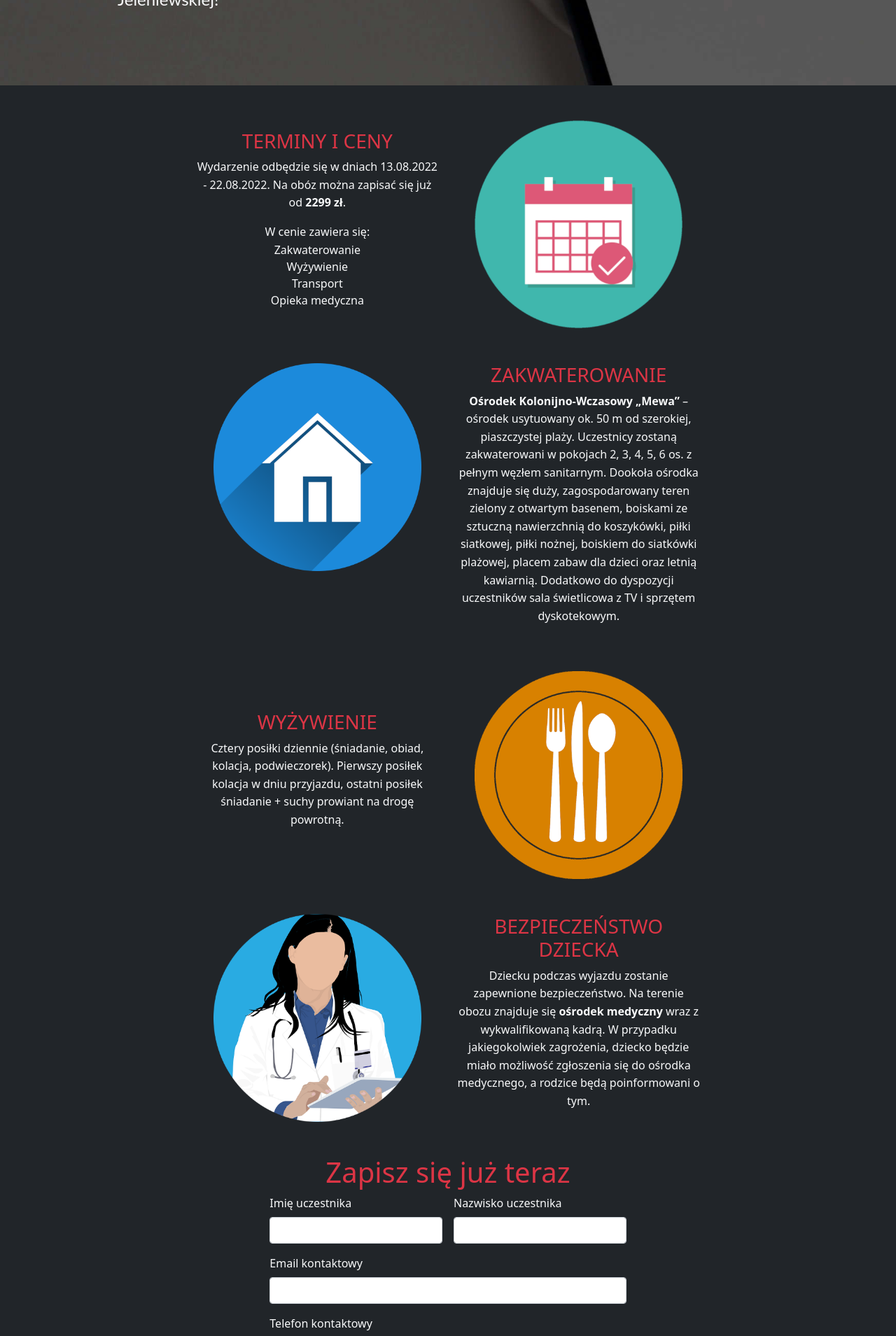
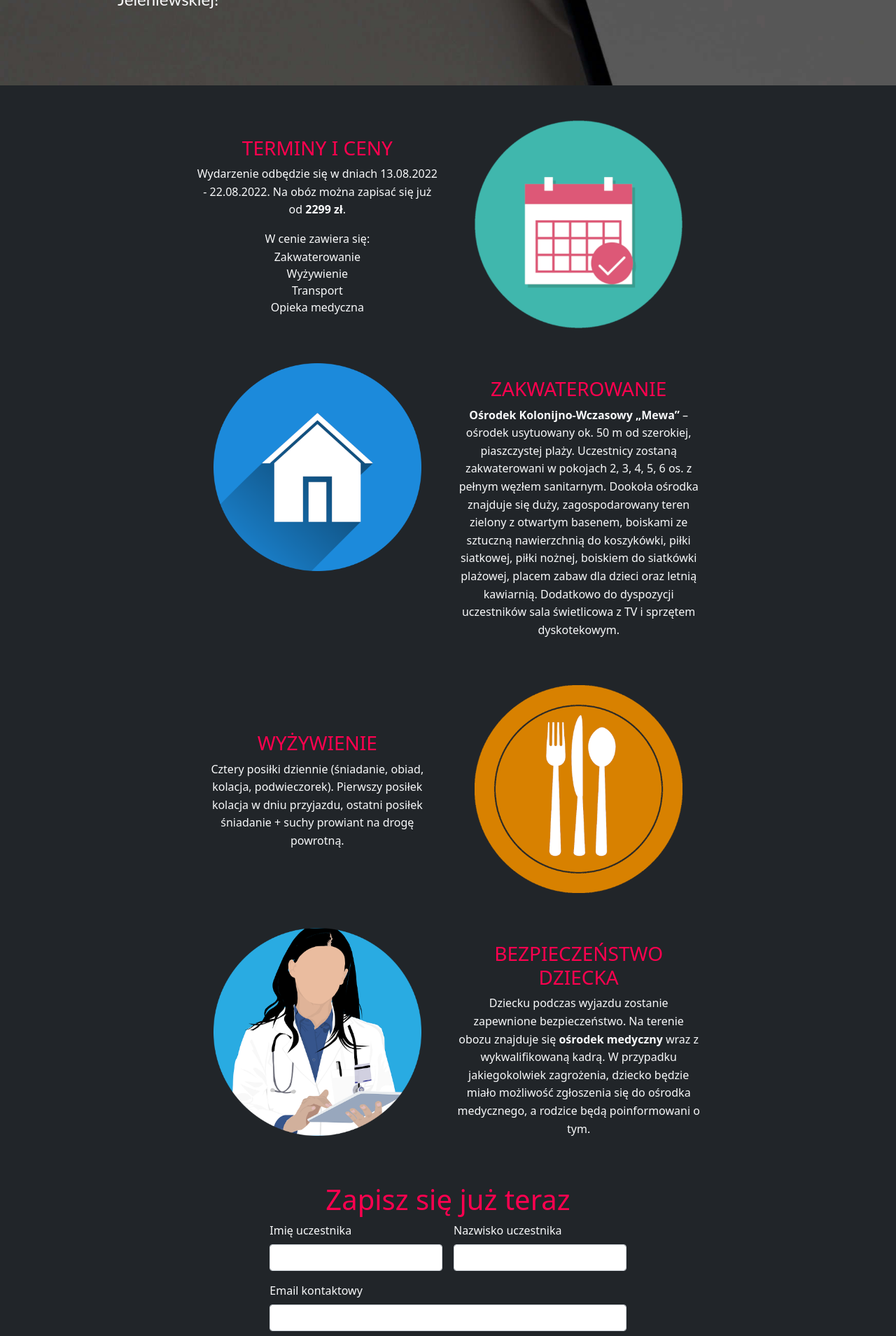
Before and after one commit to MendelDamian/tiktoker-camp, an Angular app: page / in a window 1280 px wide. Shown: the part 880-2789 px from the top of the page at 70% size. Built offline with nearby package versions, Linux system fonts and the light colour scheme.

Commit message:
changed motive color

```diff
--- a/src/app/app.component.css
+++ b/src/app/app.component.css
@@ -1,7 +1,3 @@
-footer a {
-  color: rgb(220, 53, 69);
-}
-
 .container a {
   font-size: 1.5em;
 }
--- a/src/app/app.component.html
+++ b/src/app/app.component.html
@@ -30,17 +30,20 @@
 
     <ul class="nav col-md-4 justify-content-end list-unstyled d-flex">
       <li class="ms-3">
-        <a aria-label="Hiperłącze do tiktoka" class="socialmedia-tiktok" href="https://tiktok.com">
+        <a aria-label="Hiperłącze do tiktoka" class="socialmedia-tiktok color-red color-red-hover"
+           href="https://tiktok.com">
           <fa-icon [icon]="['fab', 'tiktok']" class="fa-2x"></fa-icon>
         </a>
       </li>
       <li class="ms-3">
-        <a aria-label="Hiperłącze do facebooka" class="socialmedia-facebook" href="https://facebook.com">
+        <a aria-label="Hiperłącze do facebooka" class="socialmedia-facebook color-red color-red-hover"
+           href="https://facebook.com">
           <fa-icon [icon]="['fab', 'facebook']" class="fa-2x"></fa-icon>
         </a>
       </li>
       <li class="ms-3">
-        <a aria-label="Hiperłącze do instagrama" class="socialmedia-instagram" href="https://instagram.com">
+        <a aria-label="Hiperłącze do instagrama" class="socialmedia-instagram color-red color-red-hover"
+           href="https://instagram.com">
           <fa-icon [icon]="['fab', 'instagram']" class="fa-2x"></fa-icon>
         </a>
       </li>
--- a/src/app/form/form.component.html
+++ b/src/app/form/form.component.html
@@ -1,5 +1,5 @@
 <div class="container text-start col-12 col-md-5 mt-5">
-  <h1 class="text-danger text-center">Zapisz się już teraz</h1>
+  <h1 class="text-center">Zapisz się już teraz</h1>
   <form class="row g-3">
     <div class="col-md-6">
       <label class="form-label" for="firstName">Imię uczestnika</label>
@@ -91,7 +91,7 @@
         <button
             (click)="onClickHandler()"
             [class.disabled]="loading"
-            class="btn btn-danger w-100 p-2"
+            class="btn btn-danger w-100 p-2 bgcolor-red"
             id="button"
             type="submit"
         >
--- a/src/app/landing-page/landing-page.component.css
+++ b/src/app/landing-page/landing-page.component.css
@@ -113,6 +113,7 @@
 
 .feature h3 {
   text-transform: uppercase;
+  margin-top: 20px
 }
 
 .feature img {
--- a/src/app/landing-page/landing-page.component.html
+++ b/src/app/landing-page/landing-page.component.html
@@ -13,7 +13,7 @@
                 Spędź czas z twoimi ulubionymi TikTokerami!
               </h2>
               <div class="mt-3 mb-2 d-flex">
-                <a class="btn btn-danger p-3 mx-auto" href="#form">
+                <a class="btn btn-danger bgcolor-red p-3 mx-auto" href="#form">
                   Zapisz się już teraz
                 </a>
               </div>
@@ -46,7 +46,7 @@
             <img alt="Terminy i ceny" class="img-fluid" src="assets/calendar.png">
           </div>
           <div class="col-md-6 right-panel my-auto">
-            <h3 class="text-danger">Terminy i ceny</h3>
+            <h3>Terminy i ceny</h3>
             <div class="content">
               <p>
                 Wydarzenie odbędzie się w dniach 13.08.2022 - 22.08.2022.
@@ -72,7 +72,7 @@
             <img alt="Zakwaterowanie" class="img-fluid" src="assets/house.png">
           </div>
           <div class="col-md-6 right-panel my-auto">
-            <h3 class="text-danger">Zakwaterowanie</h3>
+            <h3>Zakwaterowanie</h3>
             <div class="content">
               <p>
                 <span class="fw-bold">Ośrodek Kolonijno-Wczasowy „Mewa”</span> – ośrodek usytuowany ok. 50 m od
@@ -95,7 +95,7 @@
             <img alt="Wyżywienie" class="img-fluid" src="assets/silverware.png">
           </div>
           <div class="col-md-6 right-panel my-auto">
-            <h3 class="text-danger">Wyżywienie</h3>
+            <h3>Wyżywienie</h3>
             <div class="content">
               <p>
                 Cztery posiłki dziennie (śniadanie, obiad, kolacja, podwieczorek). Pierwszy posiłek kolacja w dniu
@@ -112,7 +112,7 @@
             <img alt="Bezpieczeństwo dziecka" class="img-fluid" src="assets/doctor.png">
           </div>
           <div class="col-md-6 right-panel my-auto">
-            <h3 class="text-danger">Bezpieczeństwo dziecka</h3>
+            <h3>Bezpieczeństwo dziecka</h3>
             <div class="content">
               <p>
                 Dziecku podczas wyjazdu zostanie zapewnione bezpieczeństwo. Na terenie obozu znajduje się
--- a/src/app/quiz/quiz-question/quiz-question.component.html
+++ b/src/app/quiz/quiz-question/quiz-question.component.html
@@ -13,7 +13,7 @@
   <div class="answers-container d-flex justify-content-around flex-wrap mt-2">
     <div *ngFor="let answer of data.answers; let i = index" class="col-6">
       <div (click)="vote(i)" class="answer rounded mt-3 mx-auto">
-        <span class="btn btn-danger w-100">{{ answer }}</span>
+        <span class="btn btn-danger bgcolor-red w-100">{{ answer }}</span>
       </div>
     </div>
   </div>
--- a/src/app/quiz/quiz-results/quiz-results.component.css
+++ b/src/app/quiz/quiz-results/quiz-results.component.css
@@ -11,4 +11,5 @@
 p {
   text-align: justify;
   text-justify: inter-word;
+  font-size: 18px;
 }
--- a/src/styles.css
+++ b/src/styles.css
@@ -3,7 +3,8 @@ p, span {
 }
 
 h1, h2, h3, h4, h5, h6 {
-  color: rgb(220, 53, 69);
+  /*color: rgb(220, 53, 69);*/
+  color: #ff004f;
 }
 
 /* Disable text selection */
@@ -21,8 +22,16 @@ h1, h2, h3, h4, h5, h6 {
   color: #ff004f;
 }
 
+.color-red-hover:hover, .color-red-hover:active {
+  color: #e50042;
+}
+
 .bgcolor-red {
   background-color: #ff004a;
+}
+
+button.bgcolor-red:hover, button.bgcolor-red:focus, a.bgcolor-red:hover, a.bgcolor-red:focus, span.bgcolor-red:hover, span.bgcolor-red:focus {
+  background-color: #e50042;
 }
 
 .color-blue {
```
